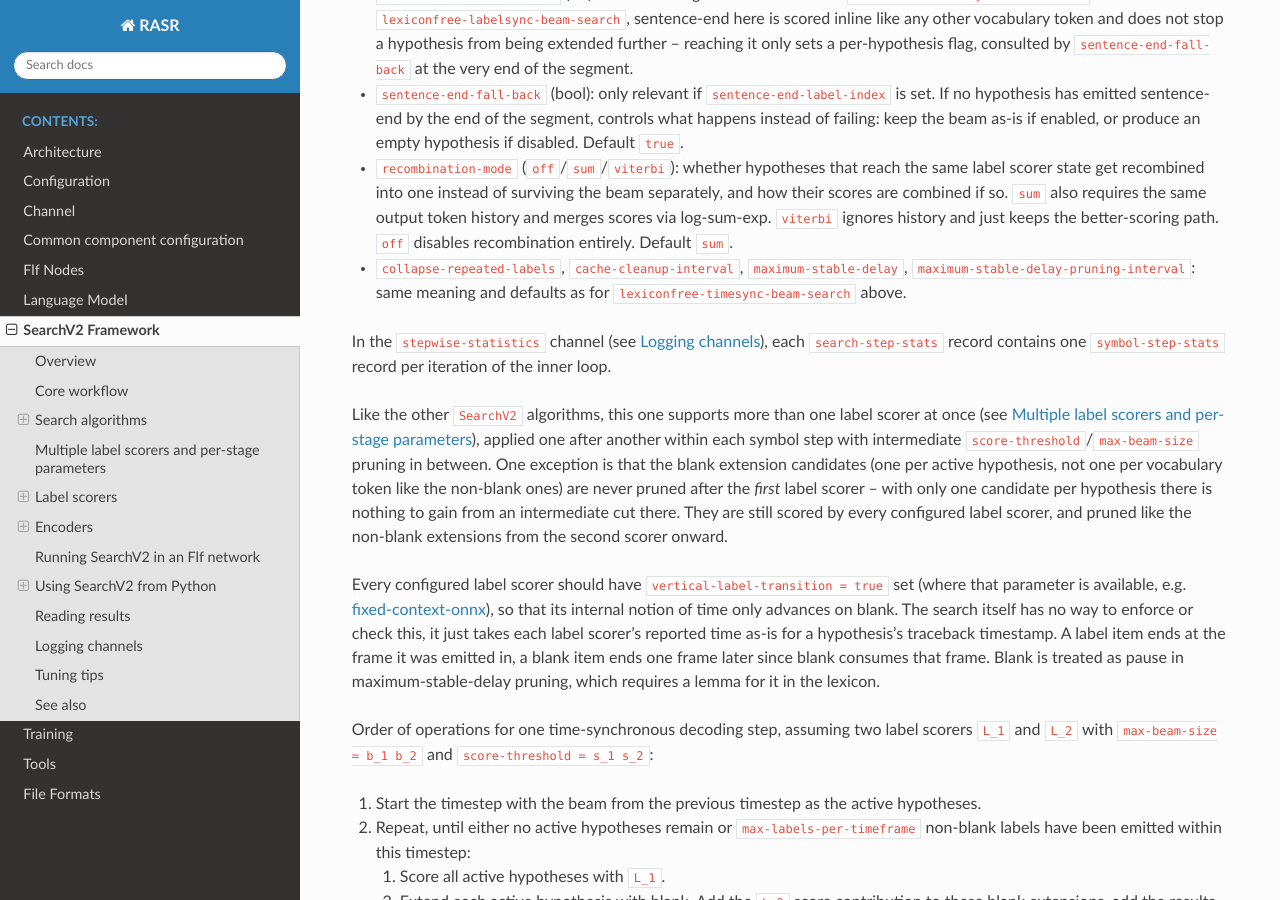
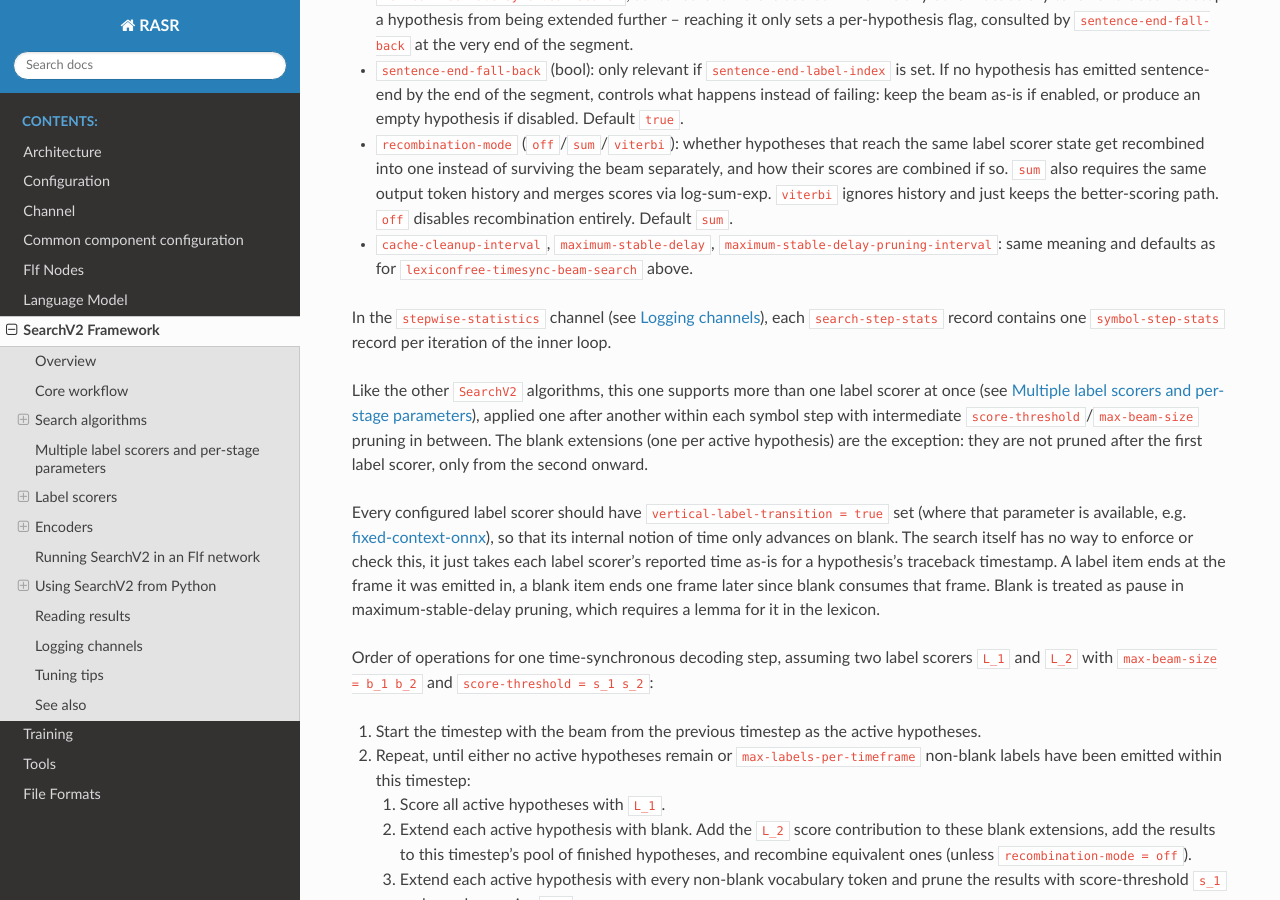
Before and after one commit to rwth-i6/rasr, a Sphinx documentation site: the page built from doc/search_v2.rst, in a window 1280 px wide and 900 px high, scrolled down 7907 px. Built offline with Sphinx 7.4.7 and the Read the Docs theme 3.1.0, drawn with Linux system fonts in a browser that asks for light colours; some of the changed text lies outside the part shown.

Commit message:
LexiconfreeRNNTTimesyncBeamSearch: review cleanups
- Remove collapse-repeated-labels: collapsing a label repeated within one
  frame isn't RNN-T semantics, and a LABEL_LOOP head trace wasn't marked
  open for maximum-stable-delay pruning
- Pre-prune non-blank extensions by score while creating them, like
  lexiconfree-timesync-beam-search
- Merge the two end-of-timestep scorePruning calls into one
- Use Search::scaledLogAdd for sum recombination and compute scaledScore
  once in the extension constructor
- Store outputTokens as Nn::LabelIndex
- Fix sentence-end-fall-back description
- Fix includes, definition order, designated initializers and banner
- Revert unrelated reordering of SearchTypeV2
- Shorten documentation

Co-Authored-By: Claude Opus 5.5 <noreply@anthropic.com>

```diff
--- a/doc/search_v2.rst
+++ b/doc/search_v2.rst
@@ -76,7 +76,7 @@ model and vocabulary you use:
   use case: attention encoder-decoder (AED) models and Speech LLMs.
 * ``lexiconfree-rnnt-timesync-beam-search``: time-synchronous decoding, no pronunciation lexicon required, for
   standard (non-monotonic) RNN-T/Transducer models where more than one non-blank label may be emitted per input
-  timestep. Typical use case: neural transducer models with an unrestricted (non-monotonic) alignment.
+  timestep.
 * ``tree-timesync-beam-search``: time-synchronous decoding over a pronunciation lexicon search tree, with a
   word-level language model. The topology of the tree itself (HMM, CTC, RNA, ...) is a separate choice,
   see :ref:`Search tree types` below.
@@ -344,8 +344,8 @@ it for that timestep) or the per-timestep label limit is reached.
   state get recombined into one instead of surviving the beam separately, and how their scores are combined if
   so. ``sum`` also requires the same output token history and merges scores via log-sum-exp. ``viterbi`` ignores
   history and just keeps the better-scoring path. ``off`` disables recombination entirely. Default ``sum``.
-* ``collapse-repeated-labels``, ``cache-cleanup-interval``, ``maximum-stable-delay``,
-  ``maximum-stable-delay-pruning-interval``: same meaning and defaults as for
+* ``cache-cleanup-interval``, ``maximum-stable-delay``, ``maximum-stable-delay-pruning-interval``: same meaning
+  and defaults as for
   ``lexiconfree-timesync-beam-search`` above.
 
 In the ``stepwise-statistics`` channel (see :ref:`Logging channels`), each ``search-step-stats`` record contains
@@ -353,11 +353,8 @@ one ``symbol-step-stats`` record per iteration of the inner loop.
 
 Like the other ``SearchV2`` algorithms, this one supports more than one label scorer at once (see
 :ref:`Multiple label scorers and per-stage parameters`), applied one after another within each symbol step with
-intermediate ``score-threshold``/``max-beam-size`` pruning in between. One exception is that the blank extension
-candidates (one per active hypothesis, not one per vocabulary token like the non-blank ones) are never pruned
-after the *first* label scorer -- with only one candidate per hypothesis there is nothing to gain from an
-intermediate cut there. They are still scored by every configured label scorer, and pruned like the non-blank
-extensions from the second scorer onward.
+intermediate ``score-threshold``/``max-beam-size`` pruning in between. The blank extensions (one per active
+hypothesis) are the exception: they are not pruned after the first label scorer, only from the second onward.
 
 Every configured label scorer should have ``vertical-label-transition = true`` set (where that parameter is
 available, e.g. :ref:`fixed-context-onnx`), so that its internal notion of time only advances on blank.
```
Also changed, not shown: 3 other files.
